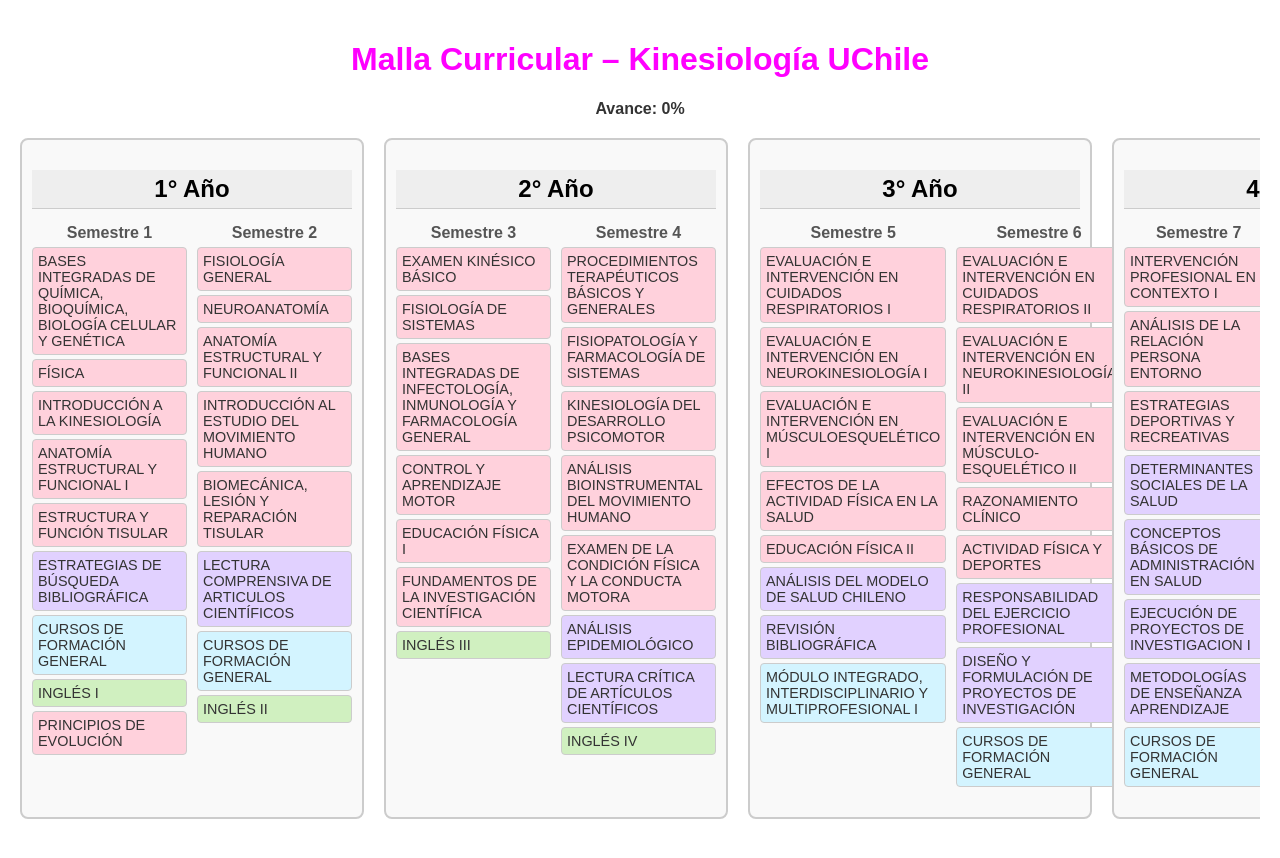
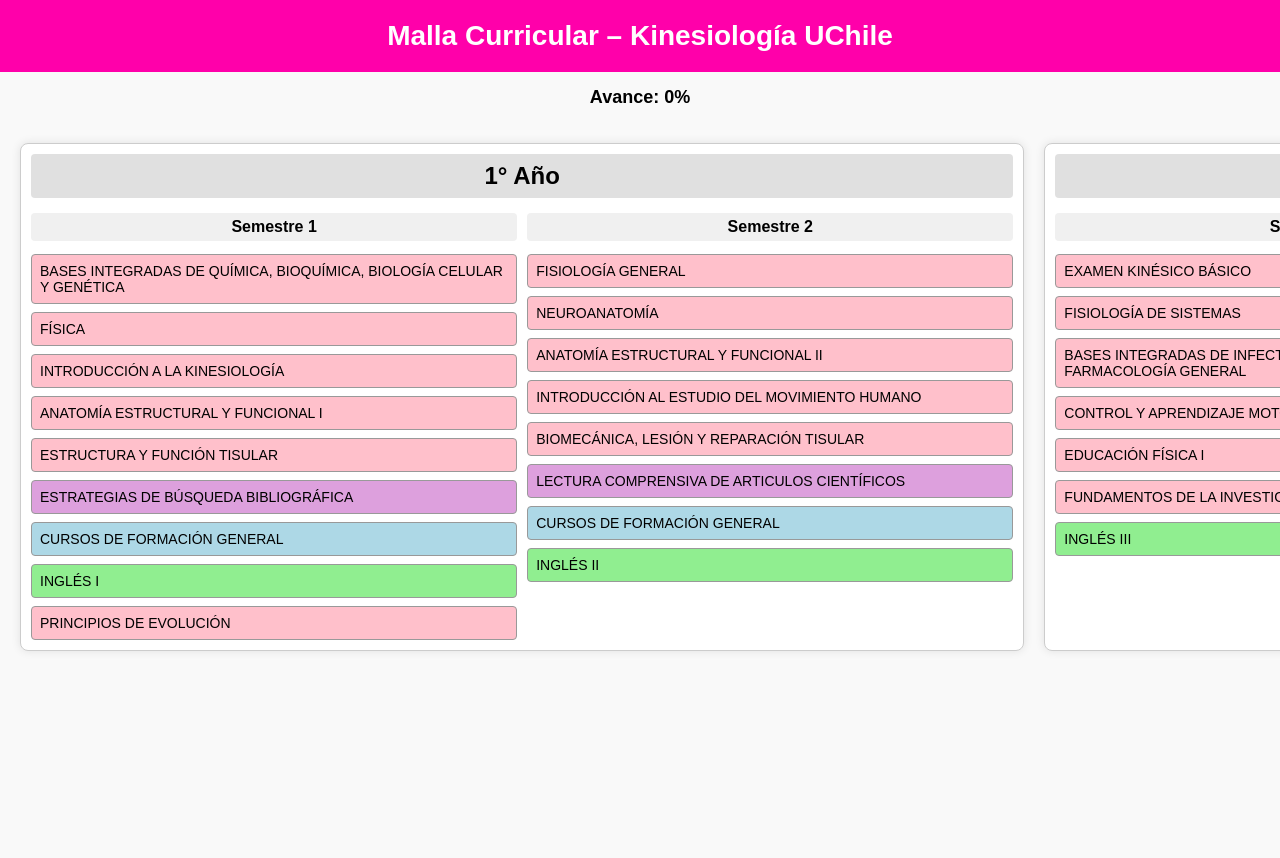
Before and after one commit to Ferulloa-12/-Malla-Kine-UChile-, a plain HTML site: page index.html in a window 1280 px wide. After the commit the page ends 800 px from the top, so only its background shows below. Drawn offline with Linux system fonts and the light colour scheme.

Commit message:
Update style.css

```diff
--- a/style.css
+++ b/style.css
@@ -1,46 +1,51 @@
 body {
   font-family: Arial, sans-serif;
   margin: 0;
-  padding: 20px;
-  background-color: #fff;
-  color: #333;
+  padding: 0;
+  background-color: #f9f9f9;
+  color: #000;
 }
 
-h1 {
-  color: fuchsia;
+.titulo-principal {
+  background-color: #ff00aa;
+  color: #fff;
   text-align: center;
+  padding: 20px;
+  margin: 0;
+  font-size: 28px;
 }
 
 #porcentaje-avance {
   text-align: center;
+  font-size: 18px;
+  margin: 15px 0;
   font-weight: bold;
-  margin-bottom: 20px;
 }
 
-#malla-container {
+.malla {
   display: flex;
   flex-direction: row;
-  flex-wrap: nowrap;
   overflow-x: auto;
   gap: 20px;
-  padding-bottom: 30px;
+  padding: 20px;
 }
 
 .anio {
   flex: 0 0 auto;
-  width: 320px;
-  border: 2px solid #ccc;
+  background: #fff;
+  border: 1px solid #ccc;
   border-radius: 8px;
   padding: 10px;
-  background-color: #f9f9f9;
+  min-width: 300px;
+  box-shadow: 0 0 10px rgba(0,0,0,0.1);
 }
 
 .anio h2 {
+  background-color: #e0e0e0;
   text-align: center;
-  background-color: #eee;
-  border-bottom: 1px solid #ccc;
-  padding: 5px 0;
-  margin-bottom: 10px;
+  margin: 0 0 10px;
+  padding: 8px;
+  border-radius: 4px;
   color: #000;
 }
 
@@ -52,41 +57,50 @@
 
 .semestre {
   flex: 1;
+  display: flex;
+  flex-direction: column;
+  gap: 8px;
 }
 
 .semestre h3 {
   text-align: center;
-  font-size: 1em;
   margin: 5px 0;
-  color: #555;
+  font-size: 16px;
+  background-color: #f0f0f0;
+  padding: 5px;
+  border-radius: 4px;
 }
 
 .ramo {
-  padding: 5px;
-  margin: 4px 0;
+  padding: 8px;
   border-radius: 4px;
   cursor: pointer;
-  font-size: 0.9em;
-  border: 1px solid #ccc;
+  border: 1px solid #999;
+  font-size: 14px;
+  transition: background 0.2s ease;
 }
 
+/* Colores por tipo de ramo */
 .ramo.obligatorio {
-  background-color: #ffd1dc; /* rosado pastel */
+  background-color: #ffc0cb; /* rosado pastel */
 }
 
 .ramo.general {
-  background-color: #d3f4ff; /* celeste pastel */
+  background-color: #add8e6; /* celeste pastel */
 }
 
 .ramo.investigacion {
-  background-color: #e1d1ff; /* morado pastel */
+  background-color: #dda0dd; /* morado pastel */
 }
 
 .ramo.idiomas {
-  background-color: #d0f0c0; /* verde pastel */
+  background-color: #90ee90; /* verde pastel */
 }
 
+/* Estado aprobado */
 .ramo.aprobado {
   text-decoration: line-through;
   opacity: 0.6;
+  background-color: #dcdcdc !important;
+  border-color: #888;
 }
```
